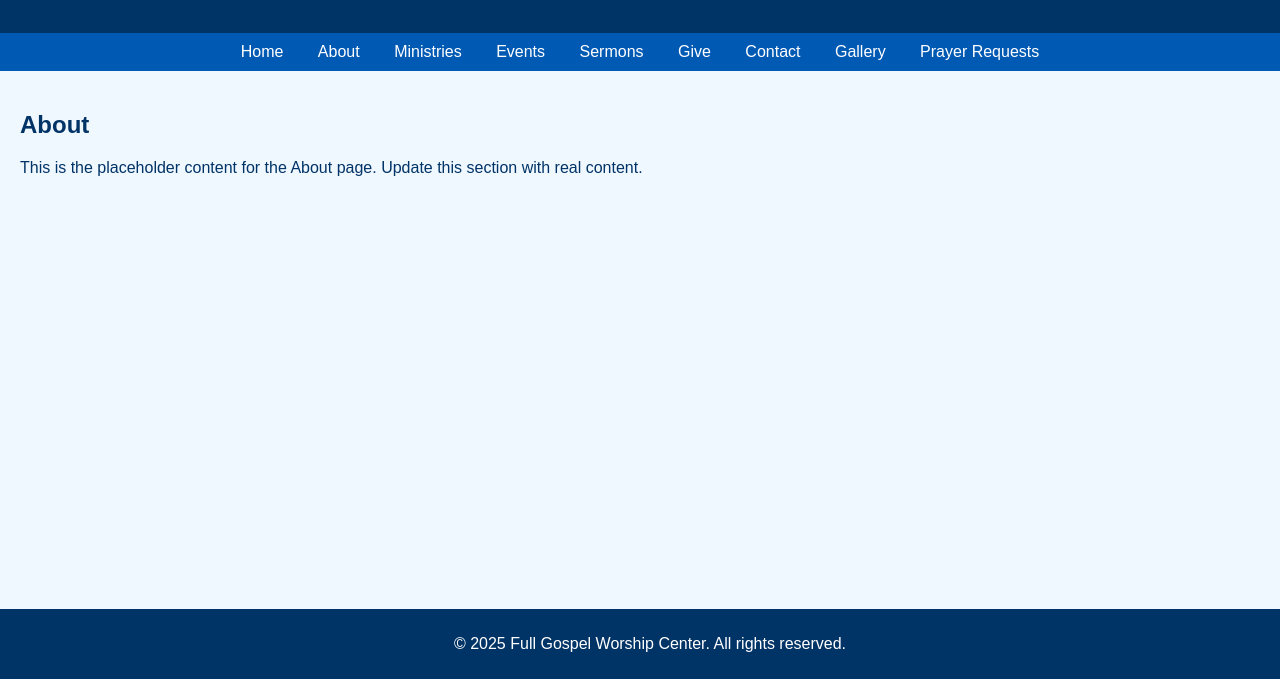
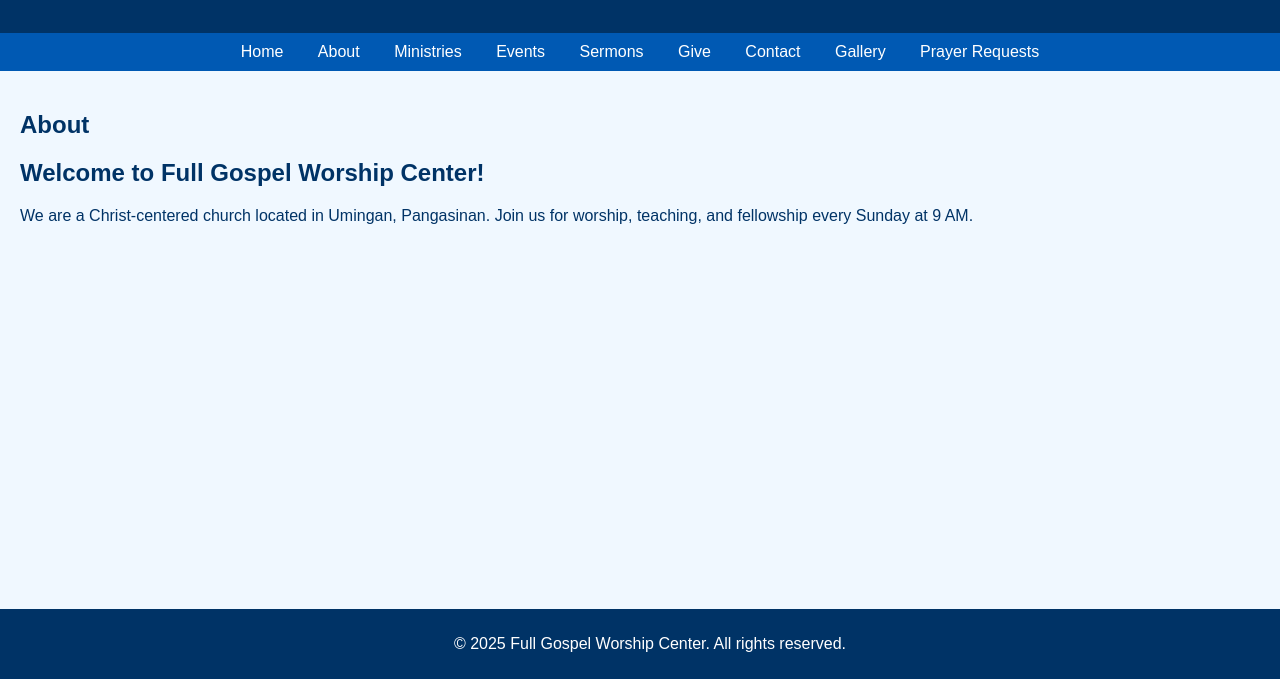
Before and after one commit to fgwc1989/full-gospel-worship-center, a plain HTML site: page about.html in a window 1280 px wide. Shown: the part 121-800 px from the top of the page. Drawn offline with Linux system fonts and the light colour scheme.

Commit message:
Update about.html
Placeholder updated

```diff
--- a/about.html
+++ b/about.html
@@ -60,7 +60,8 @@
     </nav>
     <main>
         <h2>About</h2>
-        <p>This is the placeholder content for the About page. Update this section with real content.</p>
+        <h2>Welcome to Full Gospel Worship Center!</h2>
+<p>We are a Christ-centered church located in Umingan, Pangasinan. Join us for worship, teaching, and fellowship every Sunday at 9 AM.</p>
     </main>
     <footer>
         <p>&copy; 2025 Full Gospel Worship Center. All rights reserved.</p>
```
